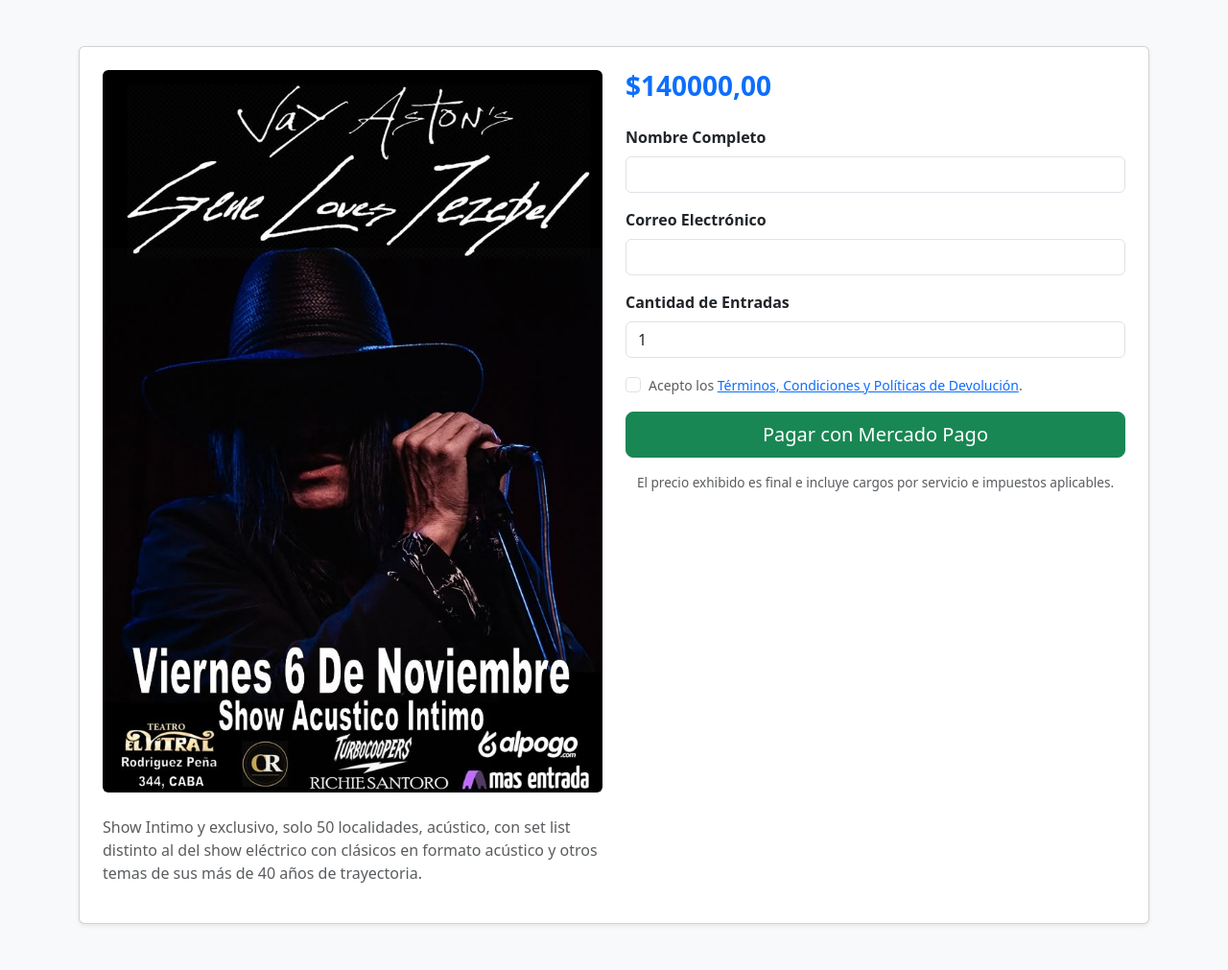
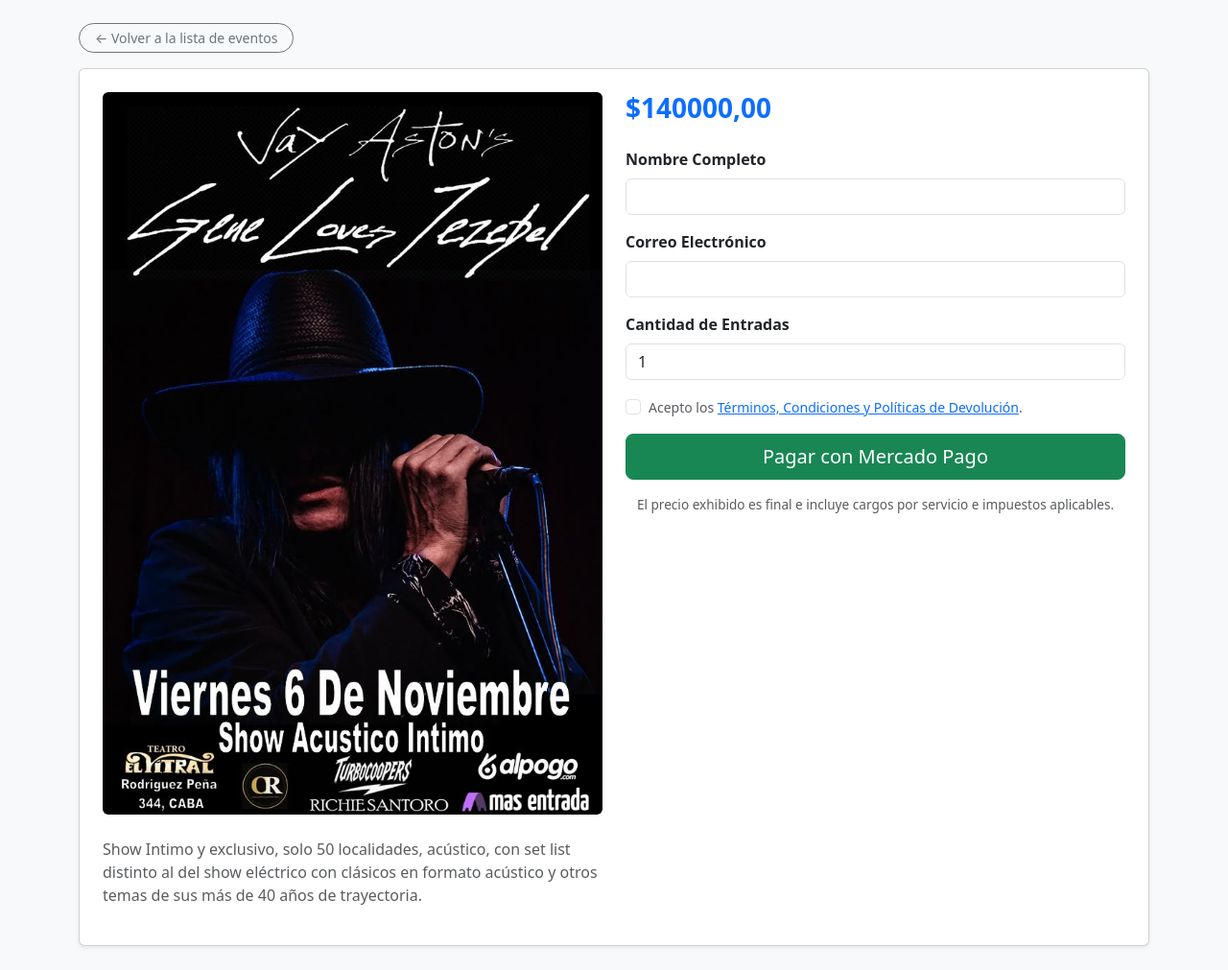
Before and after one commit to chrystalrecords-cmyk/mi_ticket, a Django app: page /evento/1/ in a window 1280 px wide. Shown: the whole page at 96% size. After the commit the page ends 987 px from the top, so only its background shows below. Run offline with Django 5.2, Linux system fonts and the light colour scheme; data comes from the database, SQL or seed files in the repository.

Commit message:
Agrega boton volver y compatibilidad para mapa

```diff
--- a/eventos/templates/eventos/detalle.html
+++ b/eventos/templates/eventos/detalle.html
@@ -9,7 +9,15 @@
 </head>
 <body class="bg-light">
 
-    <div class="container my-5">
+    <div class="container my-4">
+
+        <!-- Botón Volver al Menú Principal -->
+        <div class="mb-3">
+            <a href="{% url 'lista_eventos' %}" class="btn btn-outline-secondary btn-sm rounded-pill px-3">
+                &larr; Volver a la lista de eventos
+            </a>
+        </div>
+
         <div class="card shadow-sm p-4">
             <div class="row g-4">
 
@@ -22,9 +30,18 @@
                     <h2 class="fw-bold mb-2">{{ evento.titulo }}</h2>
                     <p class="text-muted mb-3">{{ evento.descripcion }}</p>
 
+                    <!-- Renderizado de Mapa según el campo de la Base de Datos -->
                     {% if evento.mapa_iframe %}
                         <div class="ratio ratio-16x9 rounded overflow-hidden shadow-sm mb-3">
                             {{ evento.mapa_iframe|safe }}
+                        </div>
+                    {% elif evento.ubicacion %}
+                        <div class="ratio ratio-16x9 rounded overflow-hidden shadow-sm mb-3">
+                            {{ evento.ubicacion|safe }}
+                        </div>
+                    {% elif evento.mapa %}
+                        <div class="ratio ratio-16x9 rounded overflow-hidden shadow-sm mb-3">
+                            {{ evento.mapa|safe }}
                         </div>
                     {% endif %}
                 </div>
@@ -75,7 +92,7 @@
         </div>
     </div>
 
-    <!-- VENTANA MODAL (Fuera del flujo para no tapar elementos) -->
+    <!-- VENTANA MODAL (Términos y Condiciones) -->
     <div class="modal fade" id="modalTerminos" tabindex="-1" aria-labelledby="modalTerminosLabel" aria-hidden="true">
         <div class="modal-dialog modal-dialog-scrollable modal-lg">
             <div class="modal-content">
```
